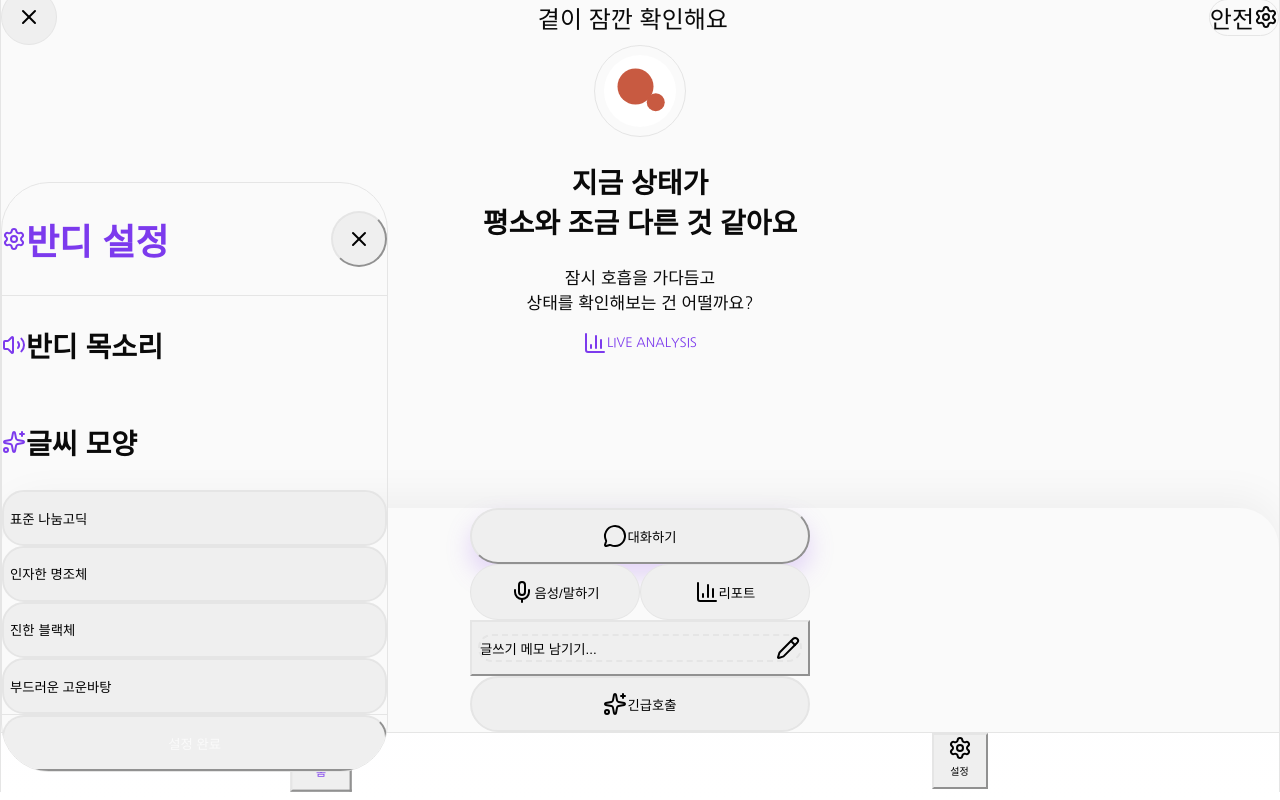
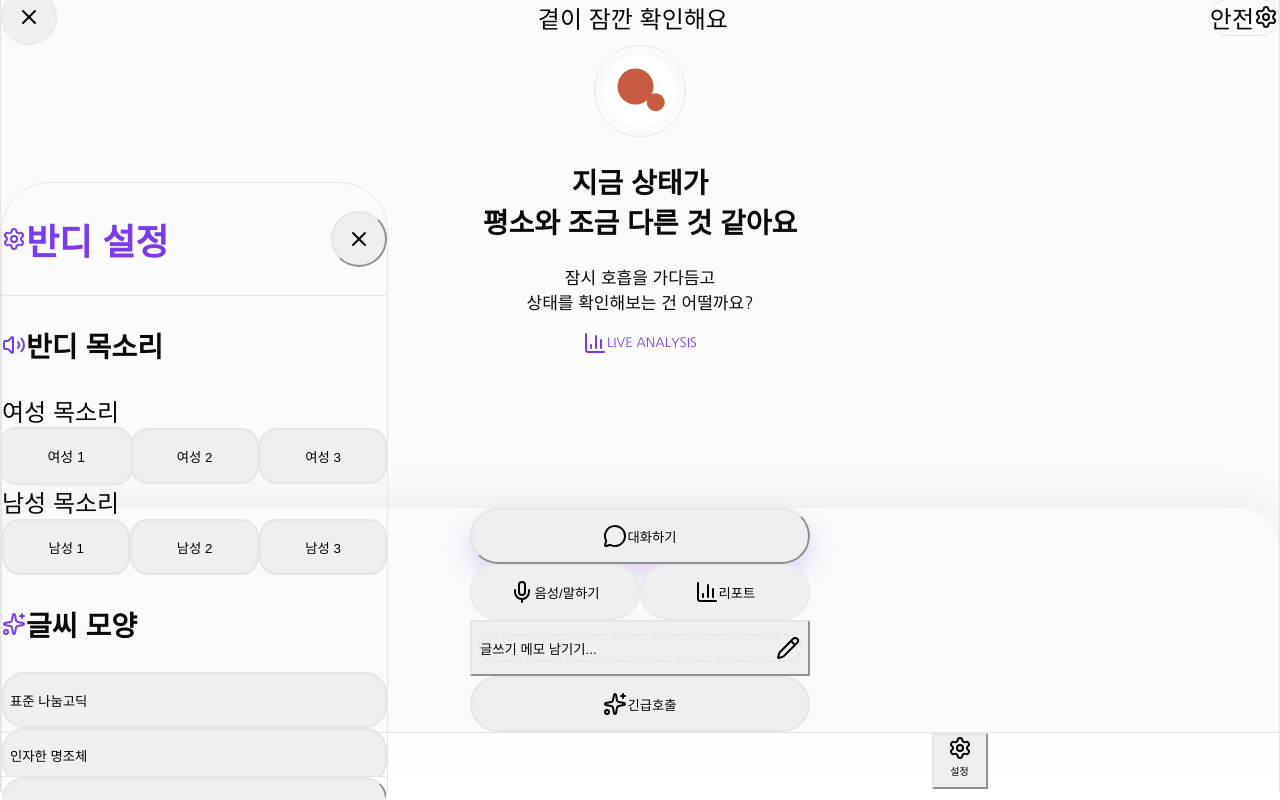
Before and after one commit to kidongin63-byte/GYEOT, a Next.js app: page /home in a window 1280 px wide. Both pictures are taken after a click on the button "설정". Shown: the part 190-990 px from the top of the page. Built offline with nearby package versions, Linux system fonts and the light colour scheme; a web font is replaced by a local one.

Commit message:
feat: categorize voices by gender and optimize emergency button placement

```diff
--- a/app/home/page.tsx
+++ b/app/home/page.tsx
@@ -270,7 +270,7 @@ export default function HomePage() {
                         </div>
                     </button>
 
-                    <div className="pt-4">
+                    <div className="pt-2">
                         <Button
                             onClick={() => setActiveTab("emergency")}
                             className="w-full h-18 rounded-full bg-red-50 hover:bg-red-100 text-red-500 text-2xl font-black flex items-center justify-center gap-4 border-2 border-red-100/50 shadow-lg shadow-red-500/5 transition-all active:scale-95"
@@ -513,30 +513,73 @@ export default function HomePage() {
                                     <Volume2 className="w-6 h-6 text-brand-purple" />
                                     반디 목소리
                                 </h3>
-                                <div className="grid grid-cols-2 gap-4">
-                                    {voices.slice(0, 6).map((voice, idx) => (
+
+                                <div className="space-y-8">
+                                    {/* Female Voices Section */}
+                                    <div className="space-y-3">
+                                        <div className="flex items-center gap-2 text-sm font-black text-pink-500 px-1">
+                                            <div className="w-2 h-2 rounded-full bg-pink-500" />
+                                            여성 목소리
+                                        </div>
+                                        <div className="grid grid-cols-3 gap-3">
+                                            {[0, 1, 2].map((idx) => (
                                                 <Button
                                                     key={idx}
                                                     variant={selectedVoice === idx ? "default" : "outline"}
                                                     className={cn(
-                                                "h-16 rounded-3xl font-black text-lg transition-all border-2",
+                                                        "h-14 rounded-2xl font-black text-md transition-all border-2",
                                                         selectedVoice === idx
-                                                    ? "bg-brand-purple border-brand-purple shadow-xl shadow-brand-purple/20 scale-105"
-                                                    : "bg-white border-slate-100 hover:border-brand-purple/30 text-slate-600"
+                                                            ? "bg-brand-purple border-brand-purple shadow-lg text-white scale-105"
+                                                            : "bg-white border-slate-100 text-slate-400 hover:border-brand-purple/30"
                                                     )}
                                                     onClick={() => {
                                                         setSelectedVoice(idx);
                                                         localStorage.setItem("bandi-voice", idx.toString());
-                                                const testMsg = "반디 목소리예요!";
+                                                        const testMsg = "반디 여성 목소리예요!";
                                                         const utterance = new SpeechSynthesisUtterance(testMsg);
-                                                utterance.voice = voices[idx];
+                                                        if (voices[idx]) utterance.voice = voices[idx];
                                                         window.speechSynthesis.cancel();
                                                         window.speechSynthesis.speak(utterance);
                                                     }}
                                                 >
-                                            소리 {idx + 1}
+                                                    여성 {idx + 1}
                                                 </Button>
                                             ))}
+                                        </div>
+                                    </div>
+
+                                    {/* Male Voices Section */}
+                                    <div className="space-y-3">
+                                        <div className="flex items-center gap-2 text-sm font-black text-blue-500 px-1">
+                                            <div className="w-2 h-2 rounded-full bg-blue-500" />
+                                            남성 목소리
+                                        </div>
+                                        <div className="grid grid-cols-3 gap-3">
+                                            {[3, 4, 5].map((idx) => (
+                                                <Button
+                                                    key={idx}
+                                                    variant={selectedVoice === idx ? "default" : "outline"}
+                                                    className={cn(
+                                                        "h-14 rounded-2xl font-black text-md transition-all border-2",
+                                                        selectedVoice === idx
+                                                            ? "bg-brand-purple border-brand-purple shadow-lg text-white scale-105"
+                                                            : "bg-white border-slate-100 text-slate-400 hover:border-brand-purple/30"
+                                                    )}
+                                                    onClick={() => {
+                                                        setSelectedVoice(idx);
+                                                        localStorage.setItem("bandi-voice", idx.toString());
+                                                        const testMsg = "반디 남성 목소리예요!";
+                                                        const utterance = new SpeechSynthesisUtterance(testMsg);
+                                                        if (voices[idx]) utterance.voice = voices[idx];
+                                                        window.speechSynthesis.cancel();
+                                                        window.speechSynthesis.speak(utterance);
+                                                    }}
+                                                >
+                                                    남성 {idx - 2}
+                                                </Button>
+                                            ))}
+                                        </div>
+                                    </div>
                                 </div>
                             </section>
 
```
Lines whose indentation alone changed are shown as unchanged.
